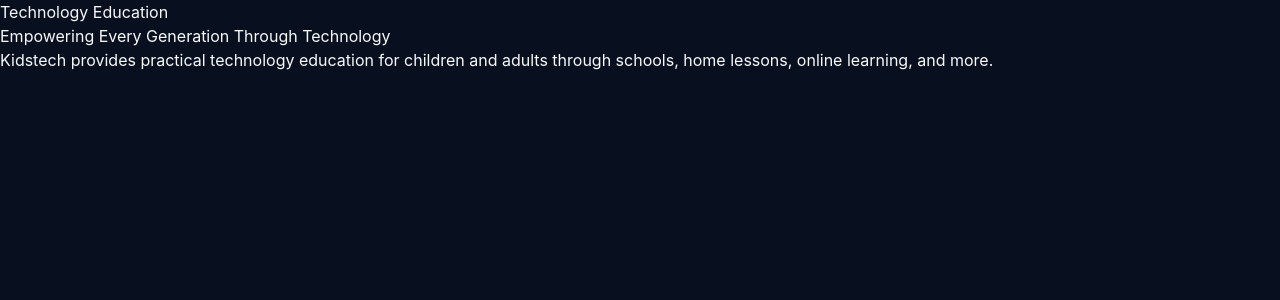
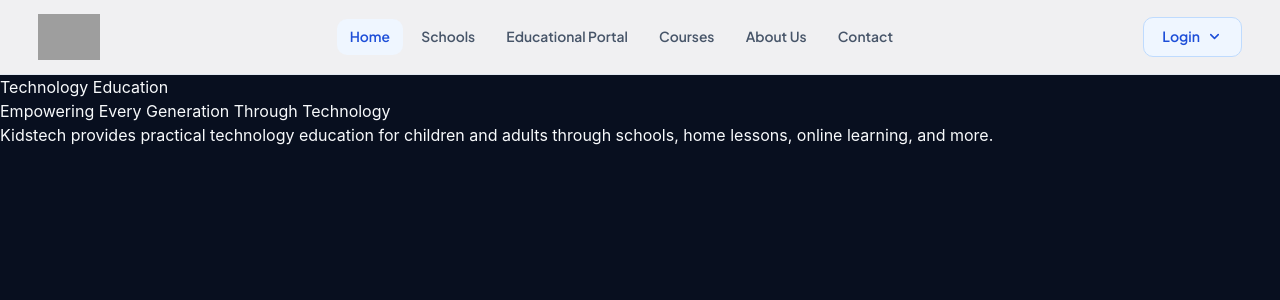
Before and after one commit to Lsonsprofile/CBT_LMS, a React (Vite) app in the folder frontend/: page / in a window 1280 px wide. Shown: the top 300 px of the page. Built offline with nearby package versions, Linux system fonts and the light colour scheme; grey boxes are pictures that could not be loaded.

Commit message:
Integrate supplied Kidstech header into homepage

```diff
--- a/frontend/src/pages/public/HomePage.tsx
+++ b/frontend/src/pages/public/HomePage.tsx
@@ -1,7 +1,12 @@
+import Header from '../../components/Header'
+
 const HomePage = () => {
   return (
+    <>
+      <Header />
+
       <main>
-      <section aria-labelledby="home-heading">
+        <section id="home" aria-labelledby="home-heading">
           <div>
             <p>Technology Education</p>
 
@@ -16,6 +21,7 @@ const HomePage = () => {
           </div>
         </section>
       </main>
+    </>
   )
 }
 
```
Lines whose indentation alone changed are shown as unchanged.
